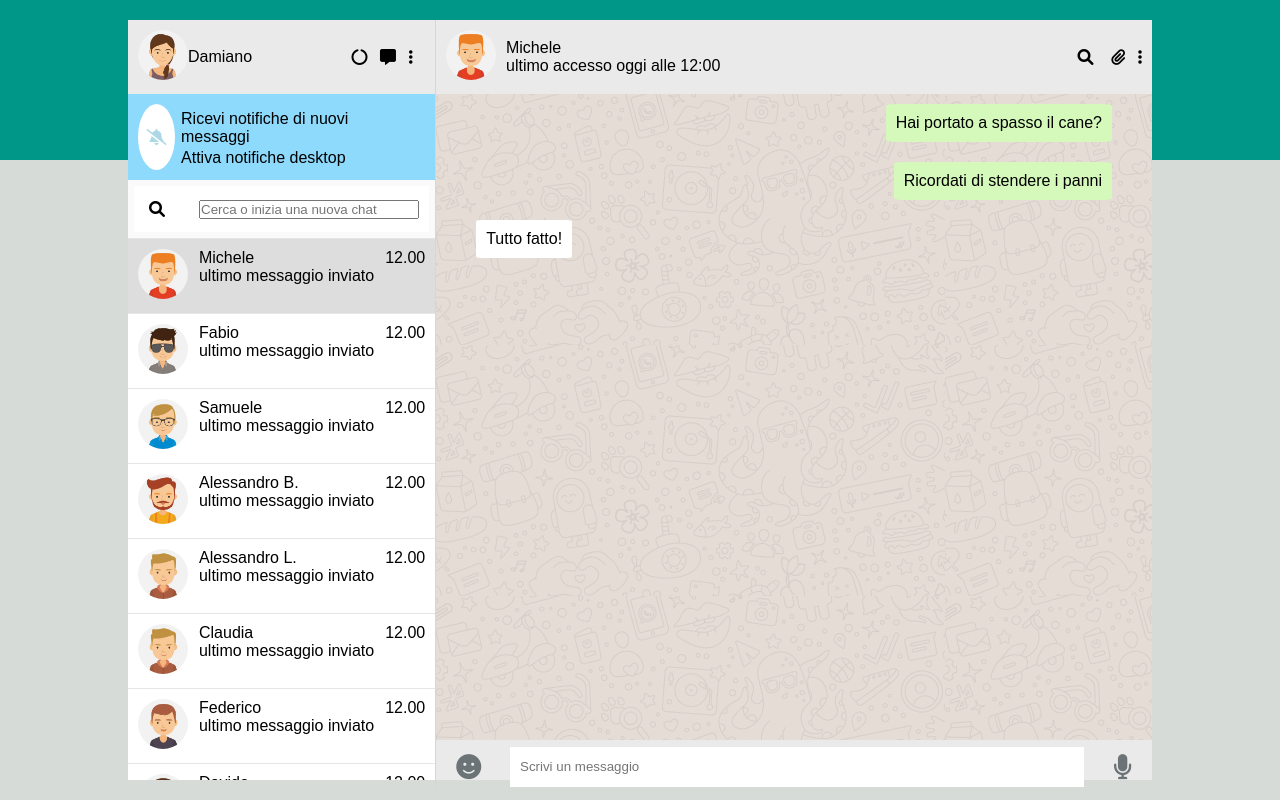
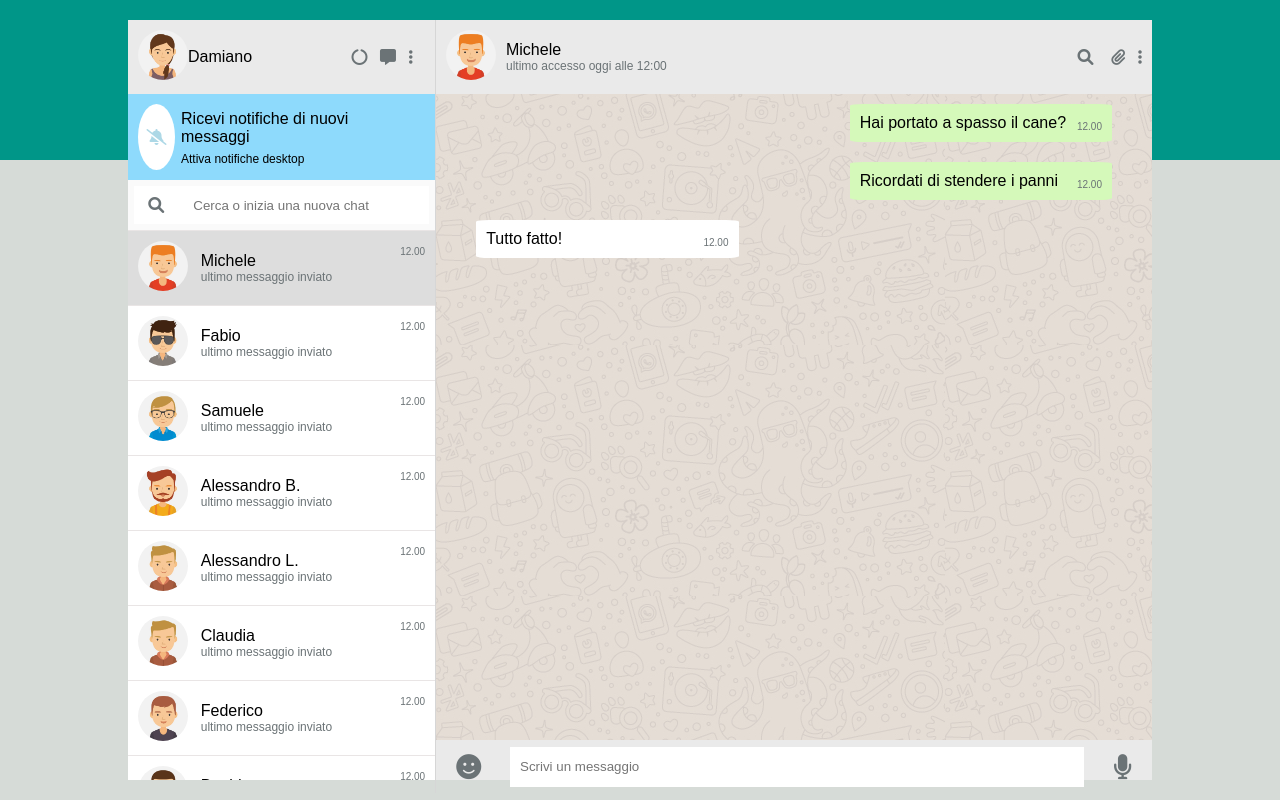
Before and after one commit to damianolagana/vue-boolzapp, a plain HTML site: page Milestone 2/index.html in a window 1280 px wide. Drawn offline with nearby package versions, Linux system fonts and the light colour scheme.

Commit message:
layout upgrade

```diff
--- a/Milestone 2/CSS/style.css
+++ b/Milestone 2/CSS/style.css
@@ -19,8 +19,20 @@ body{
     display: flex;
 }
 
+.flexColumn{
+    flex-direction: column;
+}
+
+.alignSelfEnd{
+    align-self: flex-end;
+}
+
 .alignCenter{
     align-items: center;
+}
+
+.justifyContCenter{
+    justify-content: center;
 }
 
 .justifyEven{
@@ -31,11 +43,16 @@ body{
     justify-content: space-between;
 }
 
+/* HEIGHT */
+.height100{
+    height: 100%;
+}
 
 /* WIDTH*/
 
 .w10{width: 10%;}
 .w30{width: 30%;}
+.w65{width: 65%;}
 .w80{width: 80%;}
 .w85{width: 85%;}
 .w100{width: 100%;}
@@ -44,6 +61,18 @@ body{
 
 .p10px{padding: 10px;}
 .p5px{padding: 5px;}
+
+/* COLOR */
+.greyIcon{
+    color: #6b7376;
+}
+
+/* FONT */
+.fontSize10px{font-size: 10px;}
+.fontSize12px{font-size: 12px;}
+
+
+
 
 /* CONTAINER APP */
 
@@ -107,11 +136,26 @@ body{
 /* SEARCHTAB */
 #searchTab{
     border: 6px solid #fafafa;
-    padding: 10px;
     background-color: white;
     justify-content: space-between;
-    align-items: center
+    align-items: center;
+    height: 50px;
 }
+
+#searchLeft input{
+    border: none;
+    padding-left: 15px;
+}
+
+.lensIcon{
+    height: 100%;
+    width: 15%;
+    display: flex;
+    justify-content: center;
+    align-items: center;
+}
+
+
 
 /* CHAT HISTORY */
 #chatHistory{
@@ -174,8 +218,9 @@ body{
 .message{
     padding: 10px;
     margin: 10px;
-    width: auto;
+    width: 40%;
     border-radius: 5%;
+    height: auto;
 }
 
 .messageSent{
--- a/Milestone 2/index.html
+++ b/Milestone 2/index.html
@@ -24,9 +24,9 @@
                                 <span>{{currentUser.name}}</span>
                             </div>
                             <div class="flex w30 justifyEven">
-                                <i class="fa-solid fa-circle-notch"></i>
-                                <i class="fa-solid fa-message"></i>
-                                <i class="fa-solid fa-ellipsis-vertical"></i>
+                                <i class="fa-solid fa-circle-notch greyIcon"></i>
+                                <i class="fa-solid fa-message greyIcon"></i>
+                                <i class="fa-solid fa-ellipsis-vertical greyIcon"></i>
                             </div>
                         </div>
 
@@ -36,16 +36,16 @@
                             </div>
                             <div>
                                 <p>Ricevi notifiche di nuovi messaggi</p>
-                                <span>Attiva notifiche desktop</span>
+                                <span class="fontSize12px">Attiva notifiche desktop</span>
                             </div>
 
                         </div>
 
-                        <div id="searchTab" class="flex">
-                            <div>
-                                <i class="fa-solid fa-magnifying-glass p5px"></i>
+                        <div id="searchTab" class="flex ">
+                            <div class="lensIcon">
+                                <i class="fa-solid fa-magnifying-glass p5px greyIcon"></i>
                             </div>
-                            <div class="w80">
+                            <div id="searchLeft" class="w85 height100 flex justifyContCenter">
                                 <input @keyup="searchChat" v-model="searchTerm" class="w100" type="text" placeholder="Cerca o inizia una nuova chat">
 
                             </div>
@@ -58,13 +58,13 @@
                             <div class="avatarBox">
                                 <img :src="contact.avatar" alt="">
                             </div>
-                            <div>
+                            <div class="w65 flex flexColumn justifyContCenter">
                                 <div>{{contact.name}}</div>
-                                <div>ultimo messaggio inviato</div>
+                                <div class="greyIcon fontSize12px">ultimo messaggio inviato</div>
 
                             </div>
                             <div>
-                                <span>12.00</span>
+                                <span class="fontSize10px greyIcon">12.00</span>
 
                             </div>
                         </div>
@@ -78,13 +78,15 @@
                         </div>
                         <div class="w80">
                             <div>{{contacts[currentChat].name}}</div>
-                            <div>ultimo accesso oggi alle 12:00</div>
+                            <div class="fontSize12px greyIcon">
+                                ultimo accesso oggi alle 12:00
+                            </div>
 
                         </div>
                         <div class="flex justifySBetween alignCenter w10">
-                            <i class="fa-solid fa-magnifying-glass p5px"></i>
-                            <i class="fa-solid fa-paperclip"></i>
-                            <i class="fa-solid fa-ellipsis-vertical"></i>
+                            <i class="fa-solid fa-magnifying-glass p5px greyIcon"></i>
+                            <i class="fa-solid fa-paperclip greyIcon"></i>
+                            <i class="fa-solid fa-ellipsis-vertical greyIcon"></i>
 
                         </div>
 
@@ -96,8 +98,11 @@
                         <div class="messageReceived message">
                             Messaggio ricevuto
                         </div> -->
-                        <div v-for="message in contacts[currentChat].messages" class="message" :class="getMessageClass(message)">
-                            {{message.message}}
+                        <div v-for="message in contacts[currentChat].messages" class="message flex justifySBetween" :class="getMessageClass(message)">
+                            <div>
+                                {{message.message}}
+                            </div>
+                            <div class="fontSize10px flex alignSelfEnd greyIcon">12.00</div>
                         </div>
                     </div>
                     <div id="writeMessage" class="flex justifySBetween alignCenter">
```
